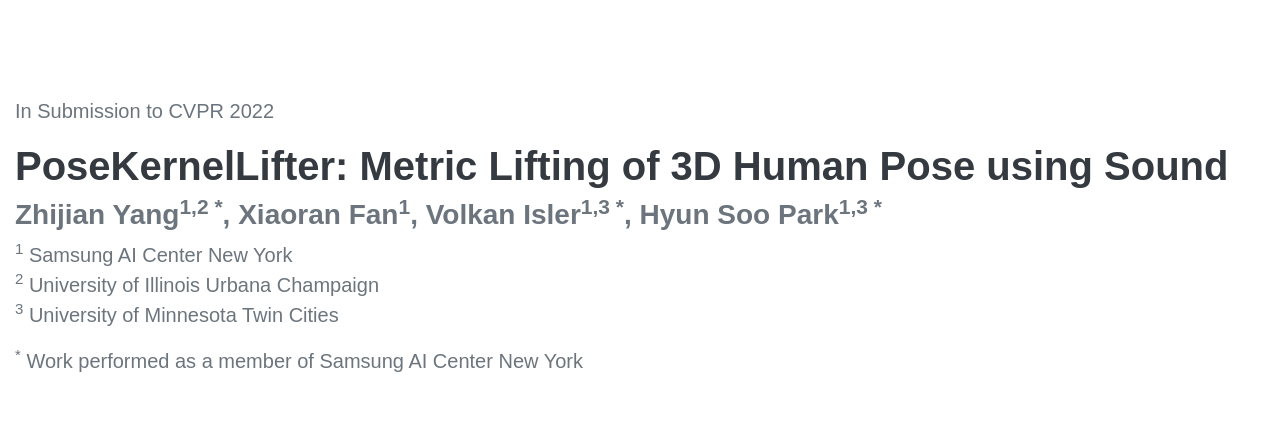
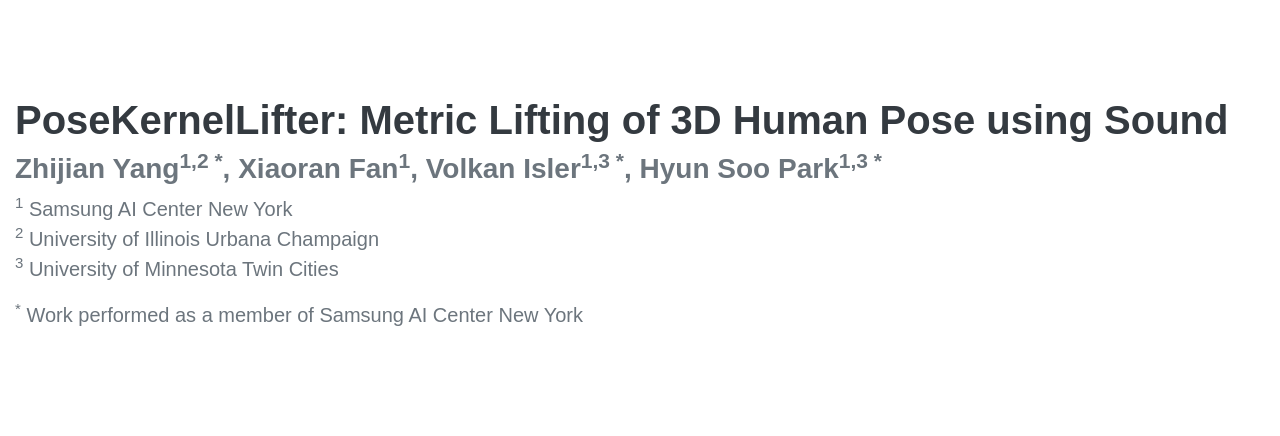
Before and after one commit to yzjqh7/yzjqh7.github.io, a plain HTML site: page index.html in a window 1280 px wide. Shown: the top 436 px of the page. Drawn offline with Linux system fonts and the light colour scheme; a web font is replaced by a local one.

Commit message:
Update index.html

```diff
--- a/index.html
+++ b/index.html
@@ -21,7 +21,7 @@
     <body>
         <section>
             <div class="container">
-                <p>In Submission to CVPR 2022</p>
+                <!--<p>In Submission to CVPR 2022</p>-->
                 <h1>PoseKernelLifter: Metric Lifting of 3D Human Pose using Sound</h1>
                 <h3 class="subheading">
                     <a class="text-reset" href="http://zhijianyang.web.illinois.edu">Zhijian Yang</a><sup>1,2 *</sup>,
```
